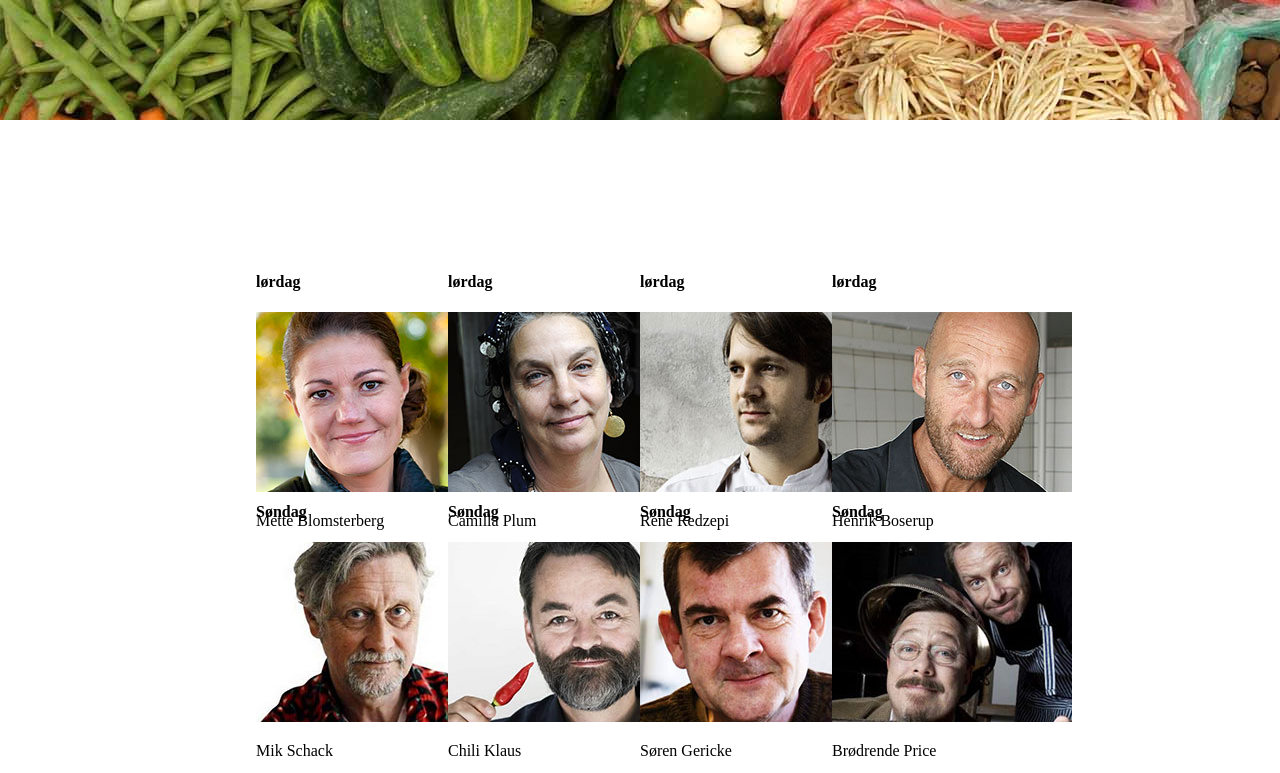
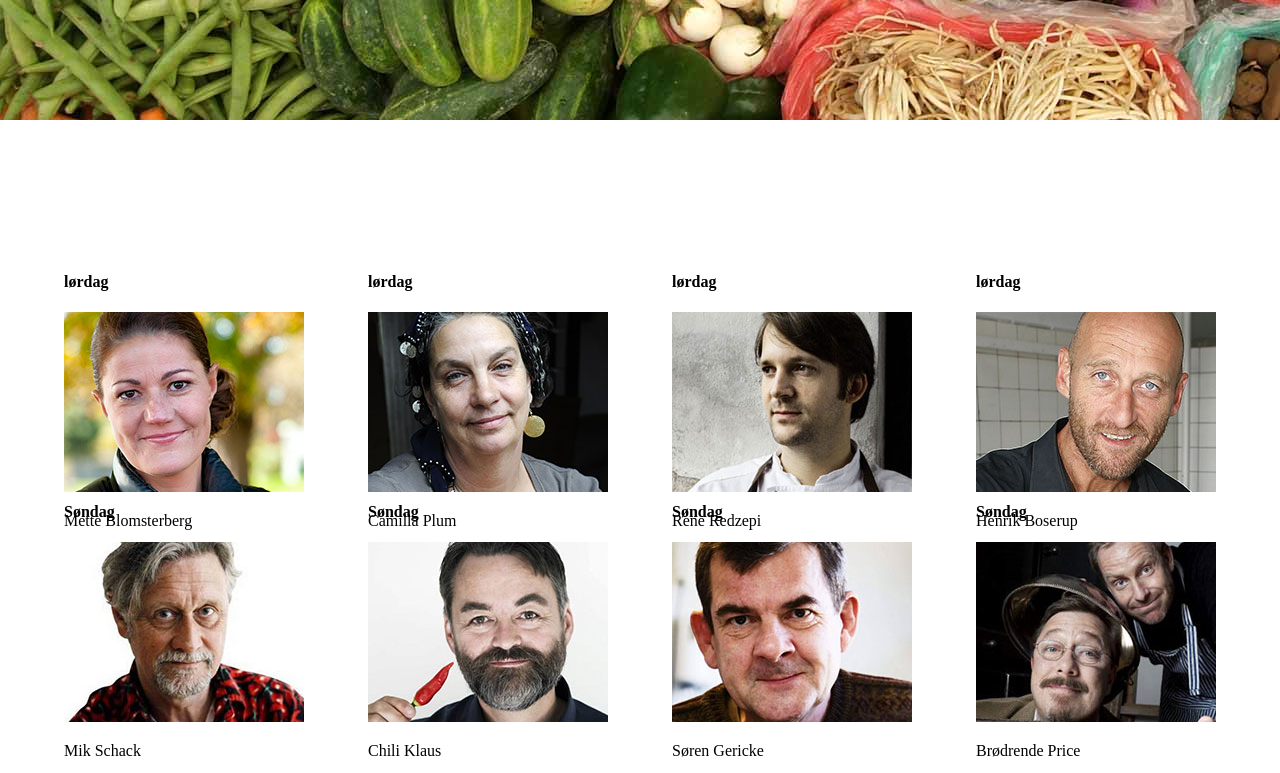
Before and after one commit to Jimmy-B-Poulsen/Food-Festival, a plain HTML site: page index.html in a window 1280 px wide. Shown: the part 680-1453 px from the top of the page. Drawn offline with Linux system fonts and the light colour scheme.

Commit message:
edited one small detail in grid.

```diff
--- a/style.css
+++ b/style.css
@@ -93,7 +93,7 @@ header p{
 
 section{
     display: grid;
-    grid-template-columns: auto repeat(4, 15%) auto;
+    grid-template-columns: auto repeat(4, 20g%) auto;
     grid-template-rows: 20% 35% 35% 10%;
 }
 
```
